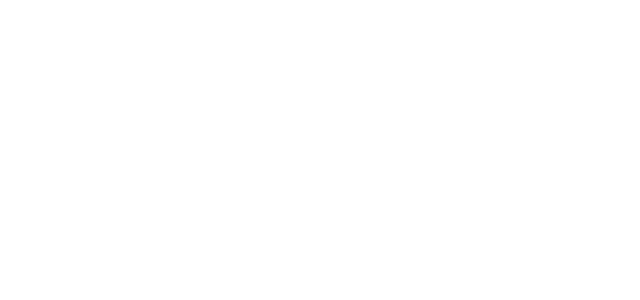
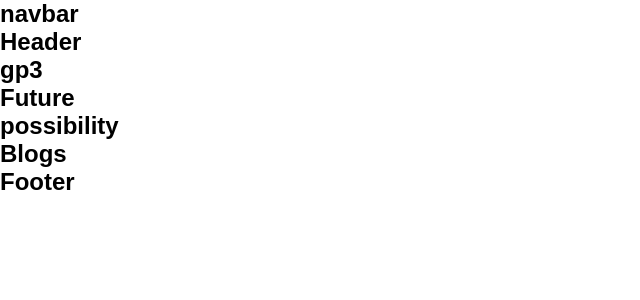
Before and after one commit to aaradj/GPT3, a React (Create React App) app: page / in a window 1280 px wide. Shown: the top 300 px of the page, without its empty margins (0-640 px from the left). Built offline with nearby package versions, Linux system fonts and the light colour scheme.

Commit message:
CREATE ROUTES

```diff
--- a/src/App.js
+++ b/src/App.js
@@ -1,9 +1,17 @@
 import React from "react";
+import { Route , Routes } from "react-router-dom";
+import Main from "./components/Main";
+import Signup from "./components/Signup";
+import Login from "./components/Login";
 
 const App = () => {
   return (
     <div>
-
+      <Routes>
+        <Route path="/" element={<Main />}/>
+        <Route path="/signup" element={<Signup />}/>
+        <Route path="/login" element={<Login />}/>
+      </Routes>
     </div>
   );
 };
--- a/src/components/Main/Blogs/index.js
+++ b/src/components/Main/Blogs/index.js
@@ -4,7 +4,7 @@
 const Blogs = () => {
     return (
         <div>
-
+            <h2>Blogs</h2>
         </div>
     );
 };
--- a/src/components/Main/index.js
+++ b/src/components/Main/index.js
@@ -1,13 +1,24 @@
 import React from 'react';
 import styles from "./main.module.css";
-import Navbar from "./Navbar"
-
+import Navbar from "./Navbar";
+import Header from "./Header";
+import Gp3 from "./GP3";
+import Future from "./Future";
+import Possibiloty from "./Possibility";
+import Blogs from "./Blogs";
+import Footer from "./Footer";
 
 const Main = () => {
     return (
         <div className={styles.container}>
             <div className={styles.background}>
             <Navbar/>
+            <Header/>
+            <Gp3/>
+            <Future/>
+            <Possibiloty/>
+            <Blogs/>
+            <Footer/>
             </div>
         </div>
     );
--- a/src/components/Signup/index.js
+++ b/src/components/Signup/index.js
@@ -4,7 +4,7 @@
 const Signup = () => {
     return (
         <div>
-
+            <h2>Signup</h2>
         </div>
     );
 };
--- a/src/index.js
+++ b/src/index.js
@@ -1,7 +1,12 @@
 import React from "react";
 import ReactDOM, { createRoot } from "react-dom/client";
+import { BrowserRouter } from "react-router-dom";
 import App from "./App";
 import "./index.css";
 
 const root = createRoot(document.getElementById("root"));
-root.render(<App />);
+root.render(
+  <BrowserRouter>
+    <App />
+  </BrowserRouter>
+);
```
